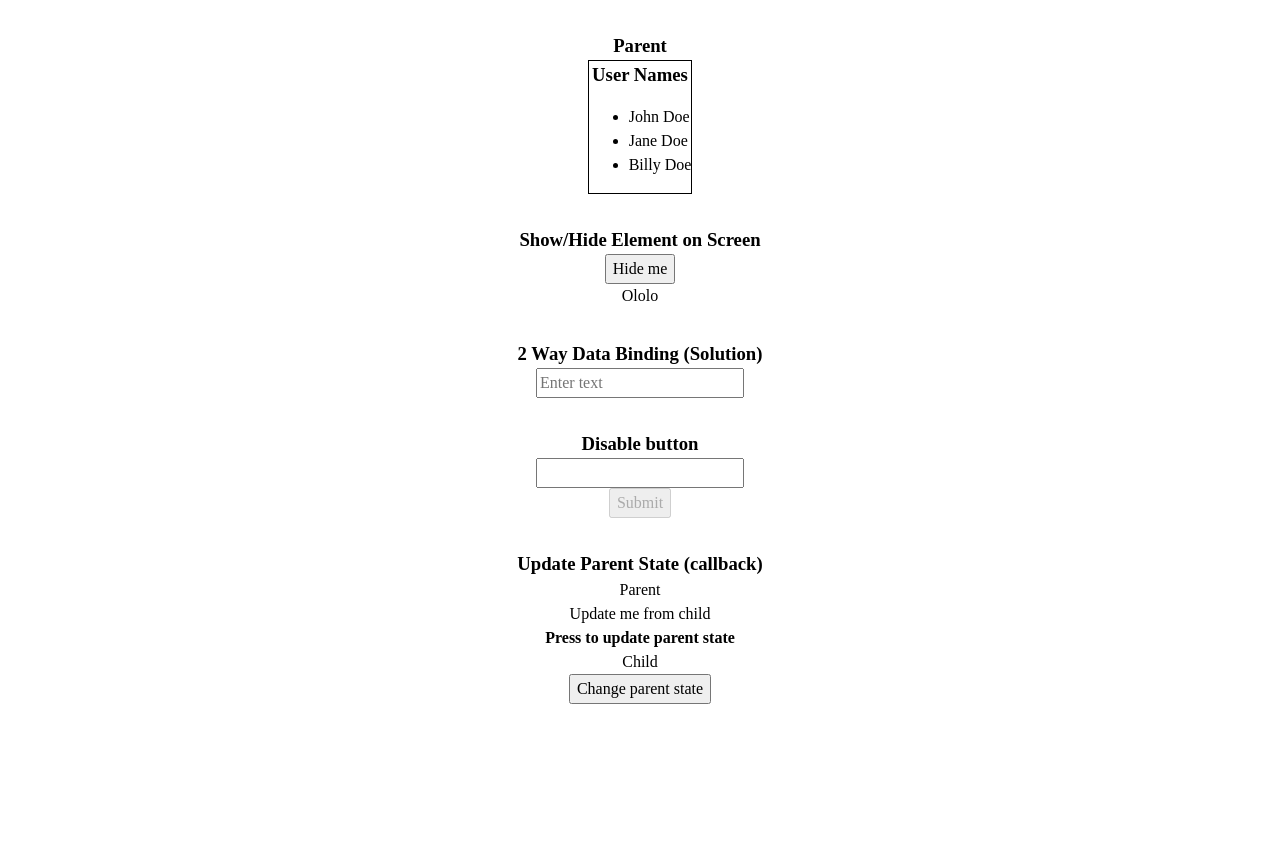
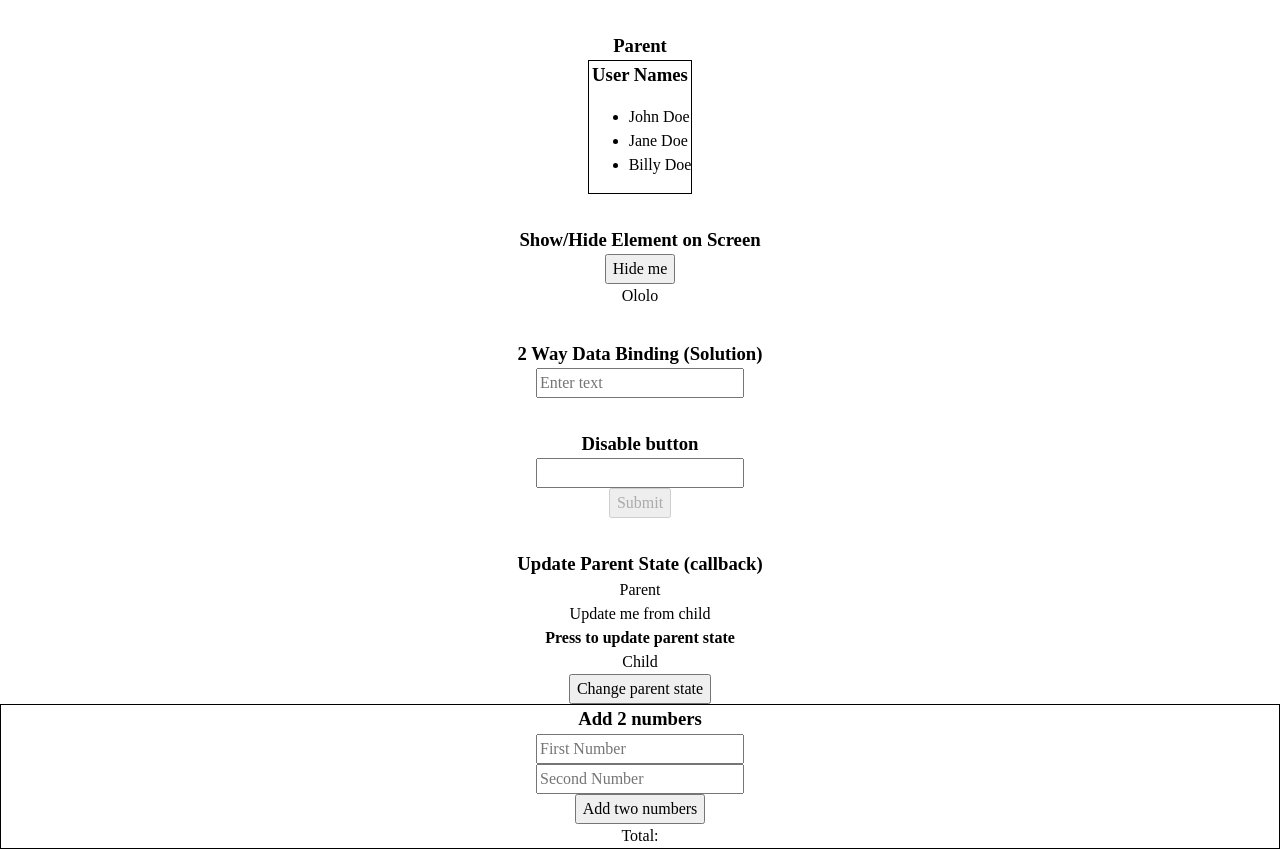
Before and after one commit to DrevAnt/codchallenge, a React (Create React App) app: page / in a window 1280 px wide. Built offline with nearby package versions, Linux system fonts and the light colour scheme.

Commit message:
"Sum of Two Numbers"

```diff
--- a/src/App.js
+++ b/src/App.js
@@ -5,6 +5,7 @@ import DataBind from "./Component/DataBind/DataBind";
 import DisableButton from "./Component/DisableButton/DisableButton";
 import ParentState from "./Component/ParentState/ParentState";
 import ParentProps from "./Component/ParentProps/ParentProps";
+import SumOf from "./Component/SumOf/SumOf";
 
 function App() {
   return (
@@ -16,6 +17,7 @@ function App() {
       <DataBind />
       <DisableButton />
       <ParentState />
+      <SumOf />
     </div>
   );
 }
--- /dev/null
+++ b/src/Component/SumOf/SumOf.jsx
@@ -0,0 +1,35 @@
+import React from "react";
+import { useState } from "react";
+
+function SumOf() {
+  const [number1, setNumber1] = useState();
+  const [number2, setNumber2] = useState();
+  const [total, setTotal] = useState(0);
+
+  function calculateTotal() {
+    setTotal(number1 + number2);
+  }
+
+  return (
+    <div className="displayarray">
+      <h3>Add 2 numbers</h3>
+      <input
+        placeholder="First Number"
+        type="number"
+        value={number1}
+        onChange={(e) => setNumber1(+e.target.value)}
+      />
+      <input
+        placeholder="Second Number"
+        type="number"
+        value={number2}
+        onChange={(e) => setNumber2(+e.target.value)}
+      />
+
+      <button onClick={calculateTotal}>Add two numbers</button>
+      <p>Total: {total || ""}</p>
+    </div>
+  );
+}
+
+export default SumOf;
```
